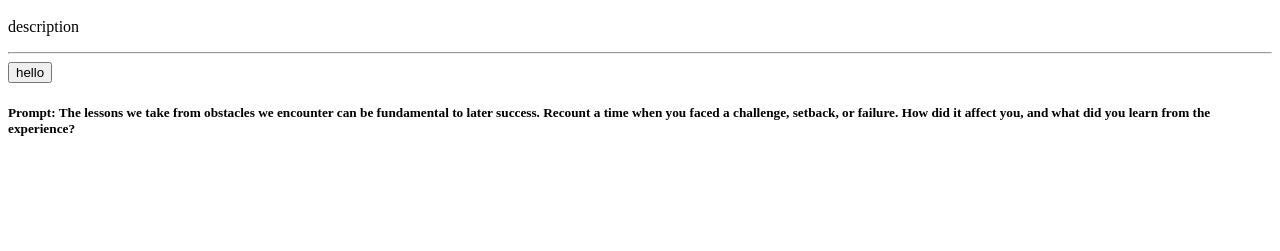
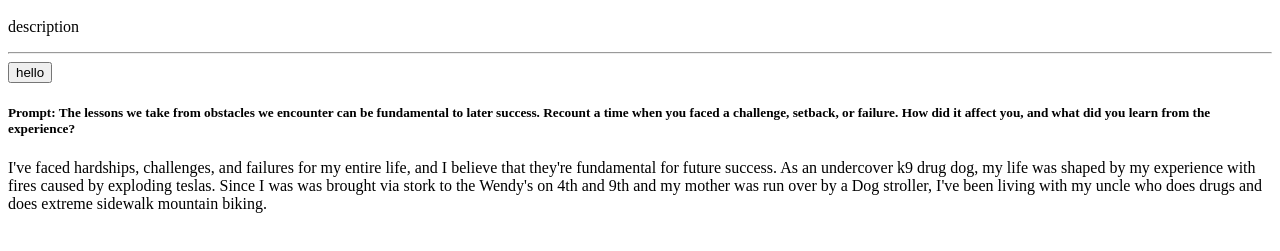
Before and after one commit to jeffery-ye/assemble-site, a Gatsby site: page / in a window 1280 px wide. Both pictures are taken after a click on the button "hello". Shown: the part 101-352 px from the top of the page. Built offline with nearby package versions, Linux system fonts and the light colour scheme; Gatsby itself is replaced by a stand-in of ours.

Commit message:
writing1

```diff
--- a/src/pages/index.js
+++ b/src/pages/index.js
@@ -26,23 +26,43 @@ const Home = () => {
 
 const Generator = () => (
   <div class = "generatorText">
-    <h5>Prompt: The lessons we take from obstacles we encounter can be fundamental to later success. Recount a time when you faced a challenge, setback, or failure. How did it affect you, and what did you learn from the experience?</h5>
+    <h5>Prompt: The lessons we take from obstacles we encounter can be fundamental to later success. Recount a time when you faced a challenge, setback,
+      or failure. How did it affect you, and what did you learn from the experience?</h5>
+
+    <p>I've faced hardships, challenges, and failures for my entire life, and I believe that they're fundamental for future success.
+      As { getAorAn(adjectives_list[Math.floor(Math.random()*adjectives_list.length)]) }
+      { org_list[Math.floor(Math.random()*org_list.length)] }, my life was shaped by my experience
+      with { issues_list[Math.floor(Math.random()*issues_list.length)] }. Since
+      I was { scenario_list[Math.floor(Math.random()*scenario_list.length)] } and my mother was run over by a { vehic_list[Math.floor(Math.random()*vehic_list.length)] }
+      , I've been living with my uncle
+      who { crimes_list[Math.floor(Math.random()*crimes_list.length)] } and does { hobby_list[Math.floor(Math.random()*hobby_list.length)] }. </p>
   </div>
 )
 
-const adjectives_list = ["laser-beam", "blue-spotted", "polka-dot", "endangered", "very normal", "crazed", "psychopathic", "part-time", "full-time", "professional", "undercover", "stupid", "idiotic", "shitty", "incontinent"];
-const crimes_list = ["does drugs", "sells drugs", "buys drugs", "is a mafia boss", "possesses drugs", "hates children", "pees in public", "commits treason", "skips class", "runs over pigeons", "steals candy from children", "chews with his mouth open", "eats pickles with peanut butter", "drowns small children", "watches Fox News", "handles salmon under suspicious circumstances"]
+
+const adjectives_list = ["blue-spotted", "chronically ill", "endangered", "very normal", "hopped up on amphetamines", "psychopathic", "part-time", "full-time", "professional", "undercover", "clinically insane", "incontinent", "endorsed by the church"];
+const crimes_list = ["does drugs", "sells drugs", "buys drugs", "is a mafia boss", "possesses drugs", "hates children", "urinates in public", "commits treason", "skips class", "runs over pigeons", "steals candy from children", "chews with his mouth open", "eats pickles with peanut butter", "drowns small children", "watches Fox News", "handles salmon under suspicious circumstances"]
 const events_list = ["was hit by an intercontinental ballistic missile", "lived through a nuclear holocaust", "was forced to watch PragerU videos as a child", "forgot to backup a database before accidentally deleting all of it", "pressed alt+f4 mid-game", "played league of legends", "said “you too” to the waiter telling me to enjoy my food", "was hit by meteor", "talked about unionizing near an amazon hr representative", "was shat on by a bird while wearing a suit", "was dropped from the 6th floor of the phelan building", "was brined in pickle juice"]
-const issues_list = ["bad urban design", "climate change", "dog racism", "stroads", "poaching", "systemic racism", "forest fires", "asteroid impacts", "fires caused by exploding teslas", "microplastics", "ronald reagan", "fashion design", "trickle down economics", "copyright infringement", "invasive advertisements", "cryptocurrency", "nfts", "microprocessor shortages"]
+const issues_list = ["bad urban design", "climate change", "dog racism", "stroads", "poaching", "littering", "forest fires", "asteroid impacts", "fires caused by exploding teslas", "microplastics", "ronald reagan", "fashion design", "trickle down economics", "copyright infringement", "invasive advertisements", "cryptocurrency", "nfts", "microprocessor shortages"]
 const times_list = ["Picoseconds", "Yoctoseconds", "Jiffies", "Centuries", "Millenniums", "Eras", "Eons", "attoseconds", "nanoseconds", "seconds", "minutes", "millidays", "moments", "hours", "days", "weeks", "months", "lunar years", "Gregorian years", "olympiads", "decades", "gigaseconds", "galactic years"]
 const vehic_list = ["Unidentified Aerial Phenomena", "Kia Soul student driver", "Hydrogen powered garbage truck", "Toyota corolla", "Model train", "Little tesla sedan", "Boeing 747", "Challenger 1 shuttle", "Amazon prime drone", "Toy construction truck", "Paper airplane", "Runaway office chair", "Doordash robot", "Dog stroller"]
 const school_list = ["Harvard", "BYU", "University of Southern Alabama", "Prager 'University'", "Southeastern Bible College", "Brown", "Yale", "Trade School", "Pilates class", "Public relations training", "McDonald’s Culinary Institute", "Texas Institute of Technology", "Hell’s Kitchen Culinary School"]
 const place_list = ["Boring, Oregon", "Bugscuffle, Tennesee", "Bulls, New Zealand", "Chicken, Alaska", "Condom, France", "Dinkytown, Minnesota", "Fart, Virginia", "French Lick, Indiana", "Friendly, West Virginia", "Gogogogo, Madagascar", "Greasy, Oklahoma", "Hazard, Kentucky", "Hygiene, Colorado", "Kill, Ireland", "Lost, Scotland", "Lick Fork, Virginia", "My Large Intestine, Texas", "Mars", "Venus"]
-const org_list = ["actor", "actress", "amoeba", "cat", "dog", "tiger", "liger", "lion", "capybara", "Anteater", "Autocrat", "E. coli", "Prophet", "Sentient alien robot", "Blue tit", "Human being"]
-const job_list =["telemarketer", "computer scientist", "HR Director", "humidifier technician", "anime illustrator", "teacher", "child soldier", "president of local golf club", "revolutionary", "abstract artist", "guillotine operator", "executioner", "pirate", "YouTuber", "Twitch streamer", "groupie", "professional cuddler", "online dating ghostwriter", "hippotherapist", "snake milker", "paper towel sniffer", "waterslide tester", "bingo manager", "feng shui consultant", "dog food taster", "drying paint watcher", "full-time netflix viewer", "iceberg mover"]
+const org_list = ["b-list actor", "brain-eating amoeba", "k9 drug dog", "tiger", "liger", "panda", "capybara", "Anteater", "Autocrat", "e. coli", "Prophet", "Sentient alien robot", "Blue tit", "Human being"]
+const job_list = ["telemarketer", "computer scientist", "HR Director", "humidifier technician", "anime illustrator", "teacher", "child soldier", "president of local golf club", "revolutionary", "abstract artist", "guillotine operator", "executioner", "pirate", "YouTuber", "Twitch streamer", "groupie", "professional cuddler", "online dating ghostwriter", "hippotherapist", "snake milker", "paper towel sniffer", "waterslide tester", "bingo manager", "feng shui consultant", "dog food taster", "drying paint watcher", "full-time netflix viewer", "iceberg mover"]
+const scenario_list = ["left on the side of the road in the middle of the Mojave Desert", "sold to cannibals living in the Canadian wilderness", "gifted to the cult of the sun", "saved from a squirrel attack that claimed the lives of my father and multiple bystanders", "was brought via stork to the Wendy's on 4th and 9th"];
+const hobby_list = ["crochet", "extreme sidewalk mountain biking", "long distance ultimate frisbee", "underwater football", "underwater firebreathing", "studying the blade", "learning to speak telepathically with the neighborhood homeless person", "shooting ceramic birds with high explosives", "attending antarctic fire festivals"]
 
-function generate() {
-  return "aaaa";
+function getAorAn(input) {
+  const str = input;
+  if(str.charAt(0) == 'a' || str.charAt(0) == 'e' || str.charAt(0) == 'i' || str.charAt(0) == 'o' || str.charAt(0) == 'u' ) {
+    return "an " + input + " ";
+  }
+  else {
+    return "a " + input + " ";
+  }
 }
 
+
+
 export default Home;
```
